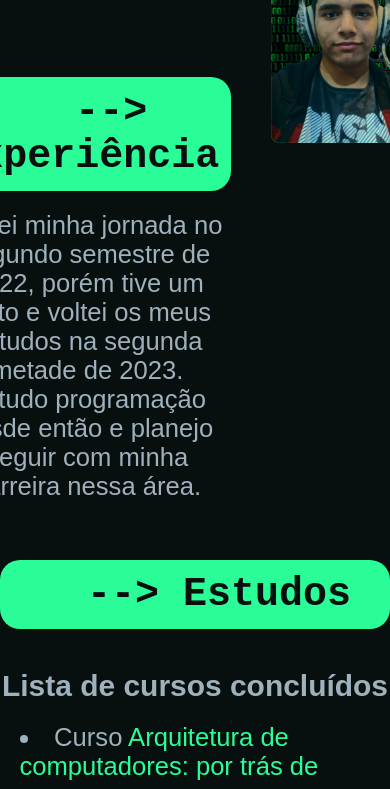
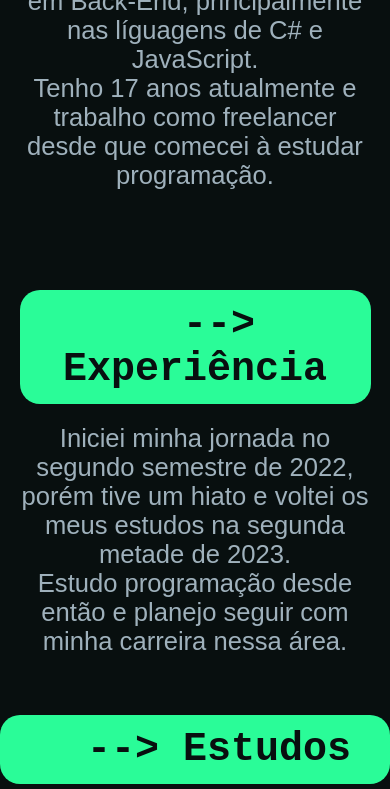
Before and after one commit to CleyJuujih/cleyjuujih-portfolio, a plain HTML site: page curriculo.html in a window 390 px wide. Shown: the part 674-1463 px from the top of the page. Drawn offline with Linux system fonts and the light colour scheme.

Commit message:
Add files via upload

```diff
--- a/Estilos/style.css
+++ b/Estilos/style.css
@@ -251,6 +251,10 @@ body {
         flex-direction: column-reverse;
     }
 
+    .curriculo__apresentacao{
+        flex-direction: column-reverse;
+    }
+
     .apresentacao__conteudo{
         width: auto;
     }
```
